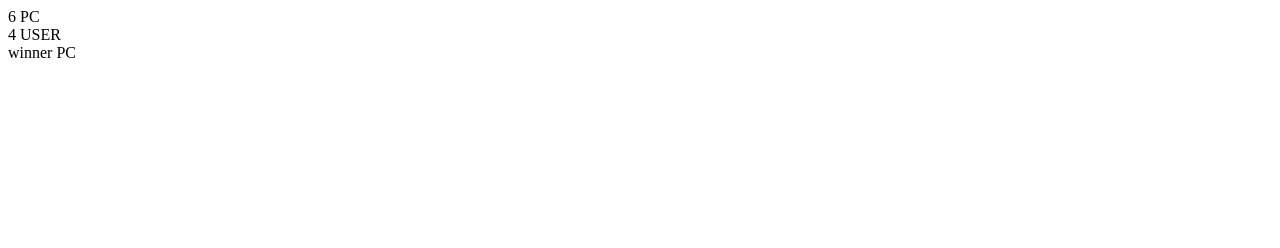
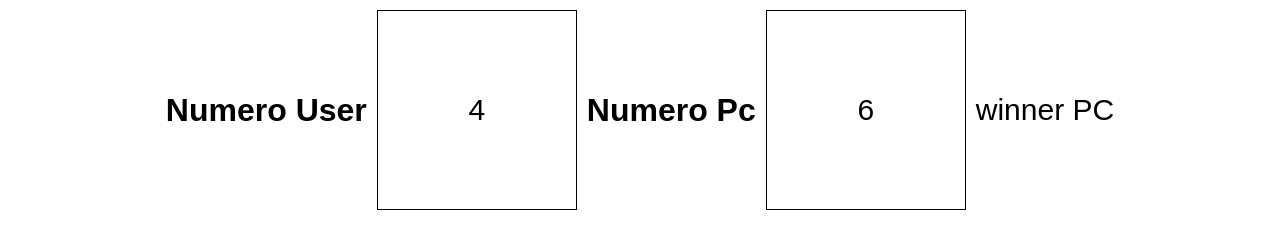
Before and after one commit to grada92/js-mail-dadi, a plain HTML site: page index.html in a window 1280 px wide. Drawn offline with Linux system fonts and the light colour scheme.

Commit message:
modifico dettaglio

```diff
--- a/index.html
+++ b/index.html
@@ -4,11 +4,14 @@
     <meta charset="UTF-8">
     <meta http-equiv="X-UA-Compatible" content="IE=edge">
     <meta name="viewport" content="width=device-width, initial-scale=1.0">
+    <link rel="stylesheet" href="style.css">
     <script src="script.js" defer></script>
     <title>Document</title>
 </head>
 <body>
+    <h1>Numero User</h1>
     <div id="User"></div>
+    <h1>Numero Pc</h1>
     <div id="Pc"></div>
     <div id="container"></div>
 
--- a/script.js
+++ b/script.js
@@ -2,12 +2,12 @@ console.log('js ok')
 // Creo numeri Random da associare a utente e Pc
 let numberPc = parseInt(Math.random() * 6 + 1);
 console.log(numberPc)
-document.getElementById('User').innerHTML = numberPc + ' PC';
+document.getElementById('Pc').innerHTML = numberPc;
 
 
 let numberUser = parseInt(Math.random() * 6 + 1);
 console.log(numberUser)
-document.getElementById('Pc').innerHTML = numberUser + ' USER';
+document.getElementById('User').innerHTML = numberUser;
 
 // Creo un div da appendere al container
 const container = document.getElementById('container')
--- /dev/null
+++ b/style.css
@@ -0,0 +1,41 @@
+
+/* generics */
+
+* {
+    box-sizing: border-box;
+    margin: 0px;
+    padding: 0px;
+}
+
+body {
+    font-family: sans-serif;
+    display: flex;
+    justify-content: center;
+    align-items: center;
+}
+
+#container {
+    font-size: 30px;
+}
+#User {
+    width: 200px;
+    height: 200px;
+    border: 1px solid black;
+    display: flex;
+    justify-content: center;
+    align-items: center;
+    margin: 10px;
+    font-size: 30px;
+}
+
+#Pc {
+    width: 200px;
+    height: 200px;
+    border: 1px solid black;
+    display: flex;
+    justify-content: center;
+    align-items: center;
+    margin: 10px;
+    font-size: 30px
+
+}
```
